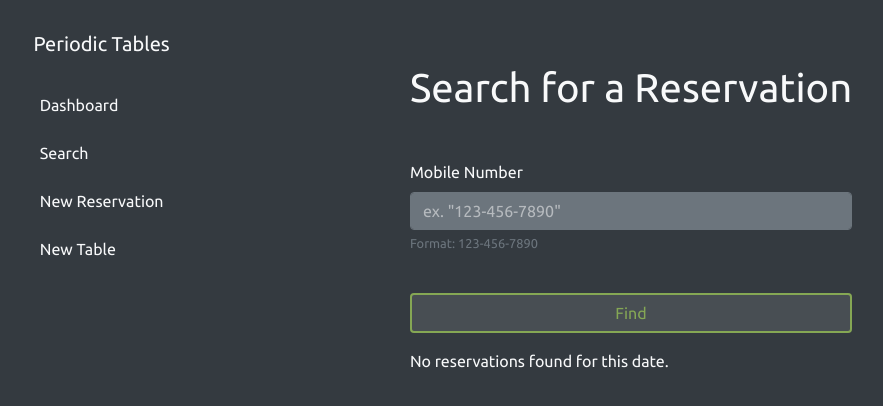
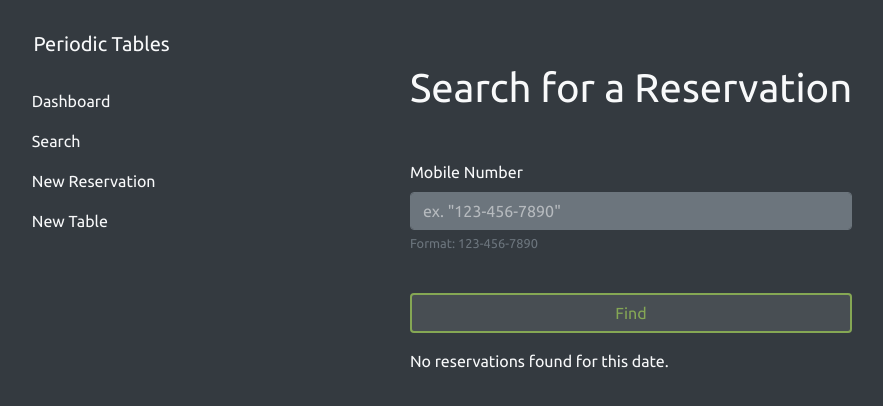
Before and after one commit to rdburdett/Periodic-Tables, a React (Create React App) app in the folder front-end/: page /search in a window 1280 px wide. Shown: the top 406 px of the page, without its empty margins (9-892 px from the left). Built offline with nearby package versions, Linux system fonts and the light colour scheme; no server answers; a web font is replaced by a local one.

Commit message:
navbar padding

```diff
--- a/front-end/src/layout/Menu.js
+++ b/front-end/src/layout/Menu.js
@@ -21,25 +21,25 @@ function Menu() {
         </Link>
         <hr className="sidebar-divider my-0" />
         <ul className="nav navbar-nav text-light d-flex flex-row flex-lg-column flex-xl-column" id="accordionSidebar">
-          <li className="nav-item p-1">
+          <li className="nav-item mr-3">
             <Link className="nav-link text-light" to="/dashboard">
               <span className="mr-2 oi oi-dashboard" />
               Dashboard
             </Link>
           </li>
-          <li className="nav-item p-1">
+          <li className="nav-item mr-3">
             <Link className="nav-link text-light" to="/search">
               <span className="mr-2 oi oi-magnifying-glass" />
               Search
             </Link>
           </li>
-          <li className="nav-item p-1">
+          <li className="nav-item mr-3">
             <Link className="nav-link text-light" to="/reservations/new">
               <span className="mr-2 oi oi-plus" />
               New Reservation
             </Link>
           </li>
-          <li className="nav-item p-1">
+          <li className="nav-item">
             <Link className="nav-link text-light" to="/tables/new">
               <span className="mr-2 oi oi-layers" />
               New Table
```
